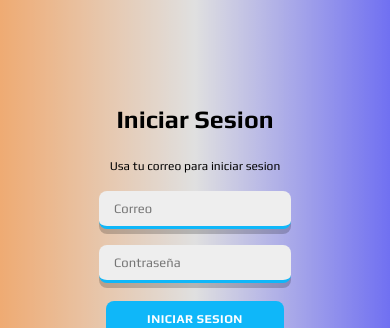
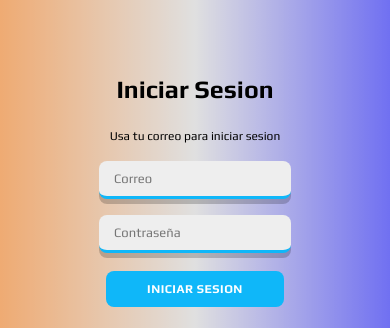
Before and after one commit to 4658410-prog/social-hours, a website: page html/login.html in a window 390 px wide. Shown: the top 328 px of the page. Drawn offline with Linux system fonts and the light colour scheme; some packages are replaced by stand-ins of ours; a script that the page names is missing; a web font is replaced by a local one.

Commit message:
Update login.css

```diff
--- a/css/login.css
+++ b/css/login.css
@@ -271,7 +271,7 @@ body.swal2-shown {
     position: absolute;
     left: 0;
     width: 100%;
-    height: 62%;
+    height: 55%;
     display: flex;
     flex-direction: column;
     justify-content: center;
```
